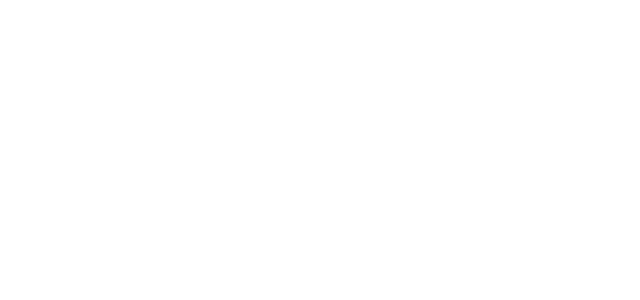
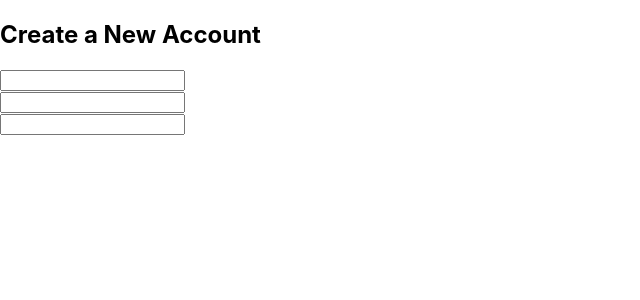
Before and after one commit to lambda-mud-dmk/front-end, a React (Create React App) app in the folder client/: page / in a window 1280 px wide. Shown: the top 300 px of the page, without its empty margins (0-640 px from the left). Built offline with nearby package versions, Linux system fonts and the light colour scheme.

Commit message:
add input field for signup page

```diff
--- a/client/src/App.js
+++ b/client/src/App.js
@@ -1,10 +1,11 @@
 import React from 'react';
+import Signup from './components/signup/Signup'
 
 
 function App() {
   return (
     <div>
-
+      <Signup />
     </div>
   );
 }
--- /dev/null
+++ b/client/src/components/input/Input.js
@@ -0,0 +1,12 @@
+import React from 'react'
+
+const Input = ({handleChange, ...otherProps}) => (
+        <div>
+           <input
+            onChange={handleChange}
+            {...otherProps}
+           />
+        </div>
+    )
+
+export default Input;
--- /dev/null
+++ b/client/src/components/signup/Signup.js
@@ -0,0 +1,49 @@
+import React, { Component } from 'react'
+import Input from '../input/Input'
+import PropTypes from 'prop-types'
+
+export default class signup extends Component {
+    state = {
+        username: '',
+        password: '',
+        email: ''
+    }
+
+    handleChange = (event) => {
+        const { name, value } = event.target
+        this.setState({
+          [ name ] : value
+        })
+    }
+
+    render() {
+        const { username, password, email } = this.state
+        return (
+          <div>
+            <form>
+              <h2>Create a New Account</h2>
+              <div className="input-field">
+                <Input
+                  type="text"
+                  name="username"
+                  value={username}
+                  handleChange={this.handleChange}
+                />
+                <Input
+                  type="email"
+                  name="email"
+                  value={email}
+                  handleChange={this.handleChange}
+                />
+                <Input
+                  type="password"
+                  name="password"
+                  value={password}
+                  handleChange={this.handleChange}
+                />
+              </div>
+            </form>
+          </div>
+        );
+    }
+}
```
